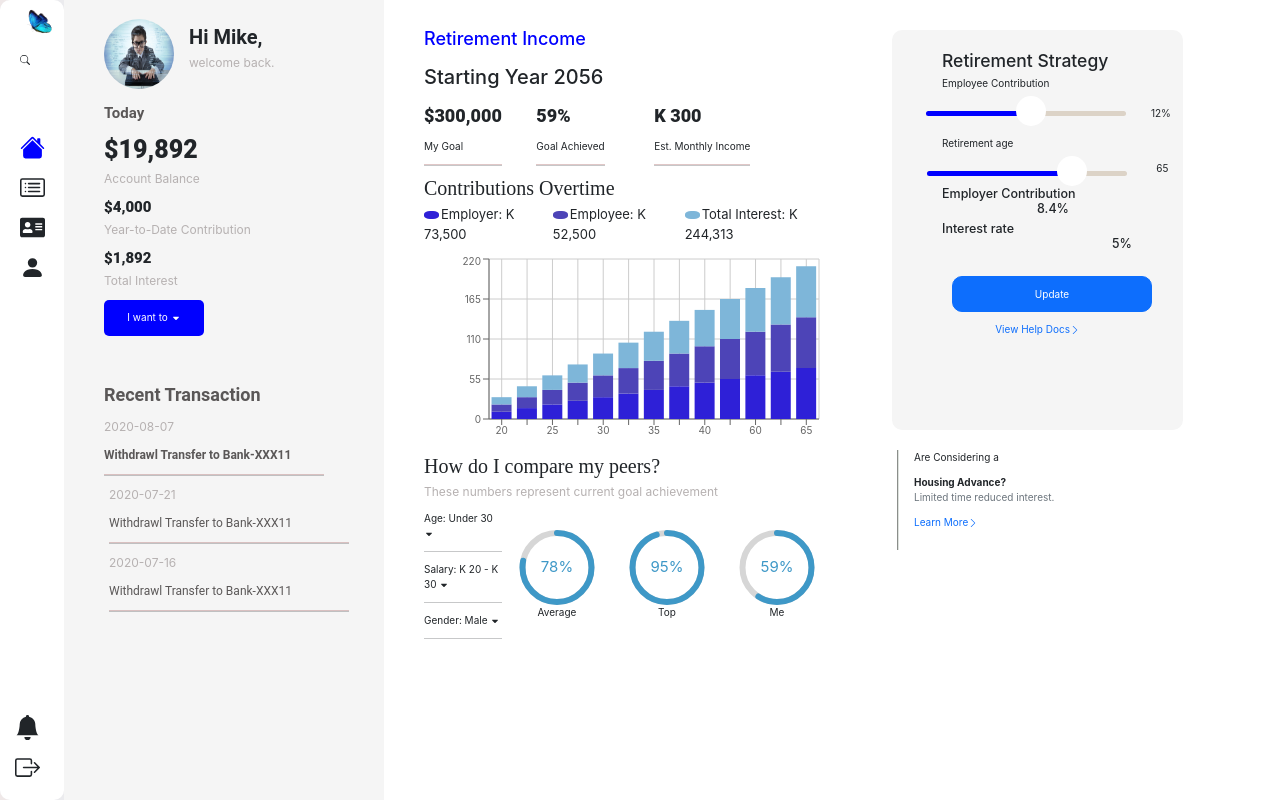
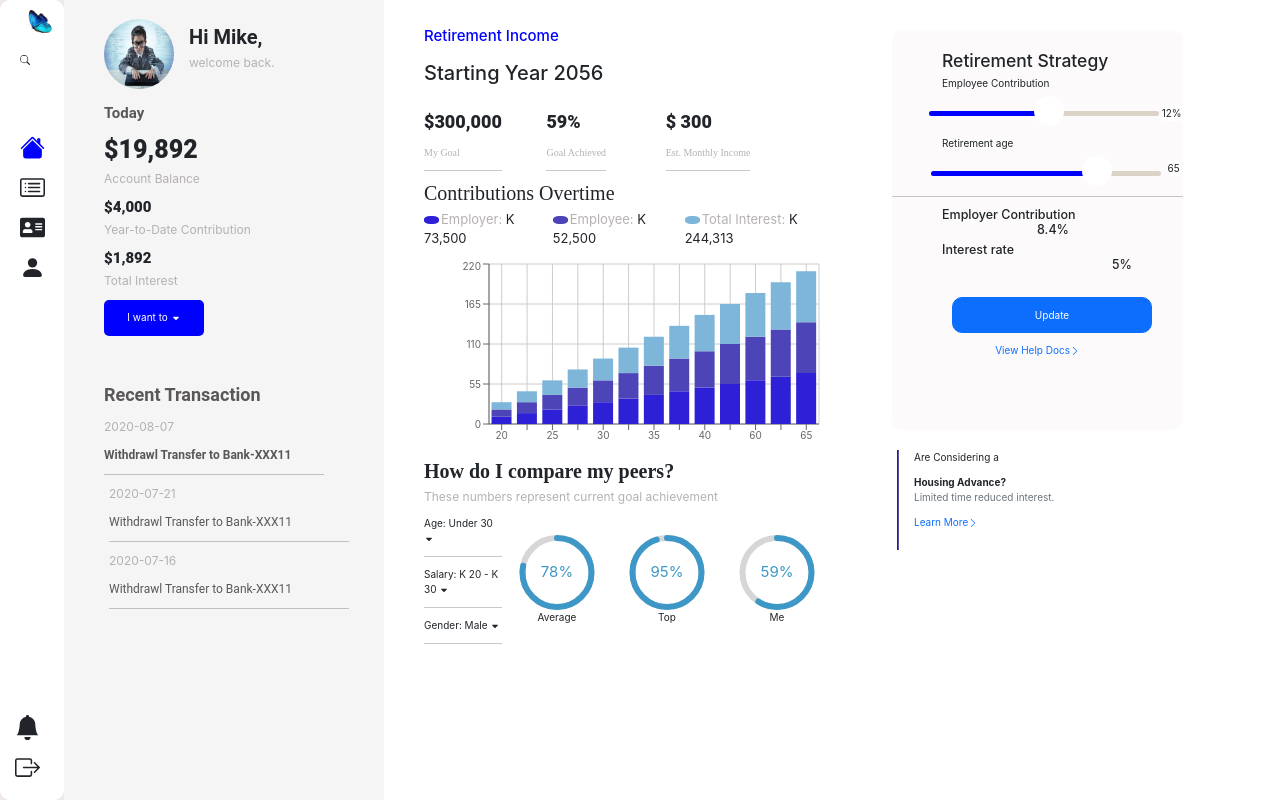
Before and after one commit to d-prakash/dashboardtask, a React (Create React App) app: page / in a window 1280 px wide. Built offline with nearby package versions, Linux system fonts and the light colour scheme; the HTML template or start-up script is replaced by a standard one.

Commit message:
Final commit

```diff
--- a/src/components/Chart/index.css
+++ b/src/components/Chart/index.css
@@ -75,11 +75,15 @@
 .heading{
     font-size: 15px;
 }
-
-.horizontal-line{
-    border-top: 2px groove rgb(221, 226, 221);
+.contribution-heading{
+    color: rgb(182, 177, 177);
 }
 
+
+.desc-heading{
+    font-family: 'Times New Roman', Times, serif;
+    color: rgb(182, 177, 177);
+}
 
 .mobile-top-container{
     margin-left: 40px;
@@ -133,7 +137,8 @@
     }
     .desc-heading{
         font-size: 13px;
-        color: rgb(182, 177, 177);;
+        font-weight: bolder;
+        color: rgb(182, 177, 177);
     }
     .contributions-container{
         display: flex;
--- a/src/components/Chart/index.js
+++ b/src/components/Chart/index.js
@@ -41,34 +41,34 @@ const Chart = () => {
 	  <div className='chart-section-container'>
 	  	<div className='bell-icon'><BsBellFill size={20}/></div>
 		<div className='d-flex flex-column top-container'>
-			<p style={{fontSize:"18px",fontWeight:500,color:'blue'}}>Retirement Income</p>
+			<p style={{fontSize:"15px",fontWeight:500,color:'blue'}}>Retirement Income</p>
 			<p style={{fontSize:"20px",fontWeight:500}}>Starting Year 2056</p>
-			<div className='income-details-container'>
+			<div className='income-details-container mt-3'>
 				<div className='income-container-one mr-4'>
 					<p className='amount' style={{fontSize:"18px"}}>$300,000</p>
 					<p className='desc-heading'>My Goal</p>
-					<hr className='horizontal-line'/>
+					<hr/>
 				</div>
 				<div className='mr-4 d-none d-lg-block'>
 						<p className='amount'style={{fontSize:"18px"}}>59%</p>
 						<p className='desc-heading'>Goal Achieved</p>
-						<hr className='horizontal-line'/>
+						<hr/>
 					</div>
 					<div className='ml-4 d-none d-lg-block'>
-						<p className='amount' style={{fontSize:"18px"}}>K 300</p>
+						<p className='amount' style={{fontSize:"18px"}}>$ 300</p>
 						<p className='desc-heading'>Est. Monthly Income</p>
-						<hr className='horizontal-line'/>
+						<hr/>
 					</div>
 				<div className='income-container'>
 					<div className='mr-4'>
 						<p className='amount'style={{fontSize:"18px"}}>59%</p>
 						<p className='desc-heading'>Goal Achieved</p>
-						<hr className='horizontal-line'/>
+						<hr/>
 					</div>
 					<div className='ml-4'>
 						<p className='amount' style={{fontSize:"18px"}}>K 300</p>
 						<p className='desc-heading'>Est. Monthly Income</p>
-						<hr className='horizontal-line'/>
+						<hr/>
 					</div>
 				</div>
 			</div>
@@ -77,26 +77,26 @@ const Chart = () => {
 			<h1 className='bottom-heading'>Contributions Overtime</h1>
 			<div className='d-lg-block d-none'>
 				<div className='contribution-container'>
-					<p style={{fontSize:"13px",marginRight:"7px"}}><span style={{backgroundColor:'#2e20d7'}} className='span-dot' ></span><span>Employer: </span>K 73,500</p>
-					<p style={{fontSize:"13px",marginRight:"7px"}}><span style={{backgroundColor:'#4d44b7'}} className='span-dot'></span><span>Employee: </span>K 52,500</p>
-					<p style={{fontSize:"13px"}}><span style={{backgroundColor:'#7eb6d9'}} className='span-dot'></span><span>Total Interest: </span>K 244,313</p>
+					<p style={{fontSize:"13px",marginRight:"7px"}}><span style={{backgroundColor:'#2e20d7'}} className='span-dot' ></span><span className='contribution-heading'>Employer: </span>K 73,500</p>
+					<p style={{fontSize:"13px",marginRight:"7px"}}><span style={{backgroundColor:'#4d44b7'}} className='span-dot'></span><span className='contribution-heading'>Employee: </span>K 52,500</p>
+					<p style={{fontSize:"13px"}}><span style={{backgroundColor:'#7eb6d9'}} className='span-dot'></span><span className='contribution-heading'>Total Interest: </span>K 244,313</p>
 				</div>
 			</div>
 			<div className='d-lg-none'>
 				<div className='contributions-container'>
 					<div style={{fontSize:"13px",marginRight:"18px"}}>
 						<p style={{fontSize:"9px",marginRight:"7px"}}><span style={{backgroundColor:'#2e20d7'}} className='span-dot' ></span></p>
-						<p className='heading'><span>Employer: </span></p>
+						<p ><span className='contribution-heading'>Employer: </span></p>
 						<p className='amount'>K 73,500</p>
 					</div>
 					<div style={{fontSize:"13px",marginRight:"18px"}}>
 						<p style={{fontSize:"9px",marginRight:"7px"}}><span style={{backgroundColor:'#2e20d7'}} className='span-dot' ></span></p>
-						<p className='heading'><span>Employee: </span></p>
+						<p ><span className='contribution-heading'>Employee: </span></p>
 						<p className='amount'>K 52,500</p>
 					</div>
 					<div style={{fontSize:"13px",marginRight:"13px"}}>
 						<p style={{fontSize:"9px",marginRight:"7px"}}><span style={{backgroundColor:'#2e20d7'}} className='span-dot' ></span></p>
-						<p className='heading'><span>Total Interest: </span></p>
+						<p><span  className='contribution-heading'>Total Interest: </span></p>
 						<p className='amount'>K 244,313</p>
 					</div>
 				</div>
@@ -128,7 +128,7 @@ const Chart = () => {
 
 		<div className='d-lg-block d-none'>
 		<div className='bottom-section-container'>
-			<h1 className='bottom-heading'>How do I compare my peers?</h1>
+			<h1 className='bottom-heading font-weight-bold'>How do I compare my peers?</h1>
 			<p className='description'>These numbers represent current goal achievement</p>
 			<div className='progressbar-section'>
 				<div>
--- a/src/components/Profile/index.js
+++ b/src/components/Profile/index.js
@@ -39,19 +39,19 @@ const Profile = () =>{
                     <div>
                         <p className="description">2020-08-07</p>
                         <p className="heading font-weight-bold">Withdrawl Transfer to Bank-XXX11</p>
-                        <hr className="horizontal-line "/>
+                        <hr/>
                     </div>
                 </div>
                 <div className="transaction-section">
                     <div>
                         <p className="description">2020-07-21</p>
                         <p className="heading">Withdrawl Transfer to Bank-XXX11</p>
-                        <hr className="horizontal-line"/>
+                        <hr/>
                     </div>
                     <div>
                         <p className="description">2020-07-16</p>
                         <p className="heading">Withdrawl Transfer to Bank-XXX11</p>
-                        <hr className="horizontal-line"/>
+                        <hr/>
                     </div>
                 </div>
                 <IconsContainer />
--- a/src/components/ThirdSection/index.css
+++ b/src/components/ThirdSection/index.css
@@ -9,12 +9,12 @@
 
 .progressbar{
     background: rgb(220, 211, 199);
-    width: 200px;
+    width: 230px;
     height: 5px;
     margin-bottom: 20px;
     border-radius: 5px;
     margin-top: 10px;
-    margin-left: 22px;
+    margin-left: 35px;
 }
 .progressbar div{
     height: 5px;
@@ -40,10 +40,10 @@
 }
 .progressbarone{
     background: rgb(220, 211, 199);
-    width: 200px;
+    width: 230px;
     height: 5px;
     border-radius: 5px;
-    margin-left: 20px;
+    margin-left: 35px;
 }
 .progressbarone div{
     height: 5px;
@@ -61,11 +61,14 @@
     margin-right: -20px;
 
 }
+.description-percentage{
+    background-color: #fff;
+}
 .interst-percentage{
     margin-left: 170px;
 }
 .third-section-container{
-    background-color: whitesmoke;
+    background-color: rgba(248, 243, 243, 0.386);
     padding-top: 20px;
     padding-bottom: 10px;
     border-radius: 10px;
@@ -88,7 +91,7 @@
     margin-left: 50px;
 }
 .vertical-line {
-    border-left: 2px groove rgb(221, 226, 221);
+    border-right: 2px groove rgb(94, 77, 164);
     height: 100px;
     margin-right: 15px;
   }
--- a/src/components/ThirdSection/index.js
+++ b/src/components/ThirdSection/index.js
@@ -44,6 +44,7 @@ const ThirdSection = () =>{
                     </div>
                     <p className='description-percentage'>65</p>
                 </div>
+                <hr/>
                 <div className='contribution'>
                     <h5>Employer Contribution <span className='percentage'>8.4%</span></h5>
                     <h5>Interest rate <span className='interst-percentage mr-4'>5%</span></h5>
```
